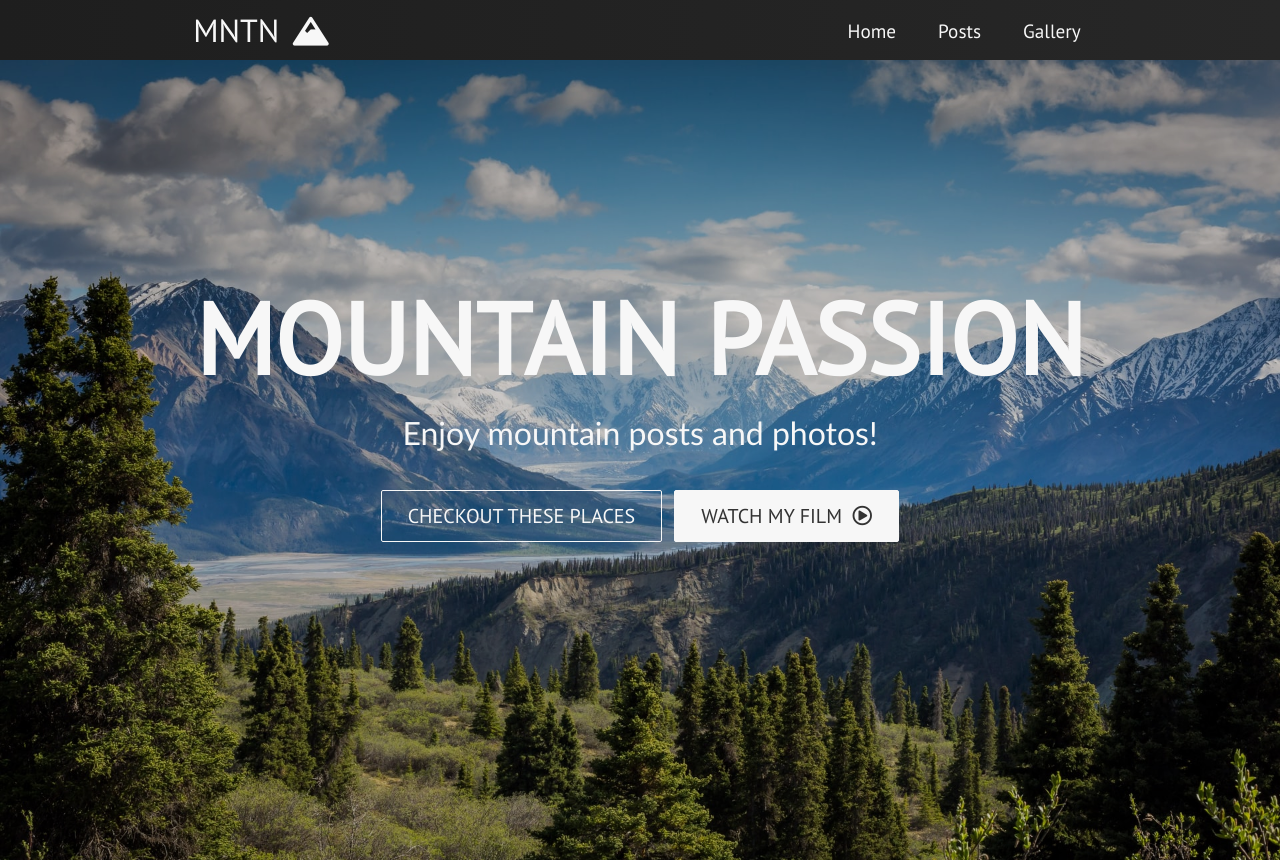
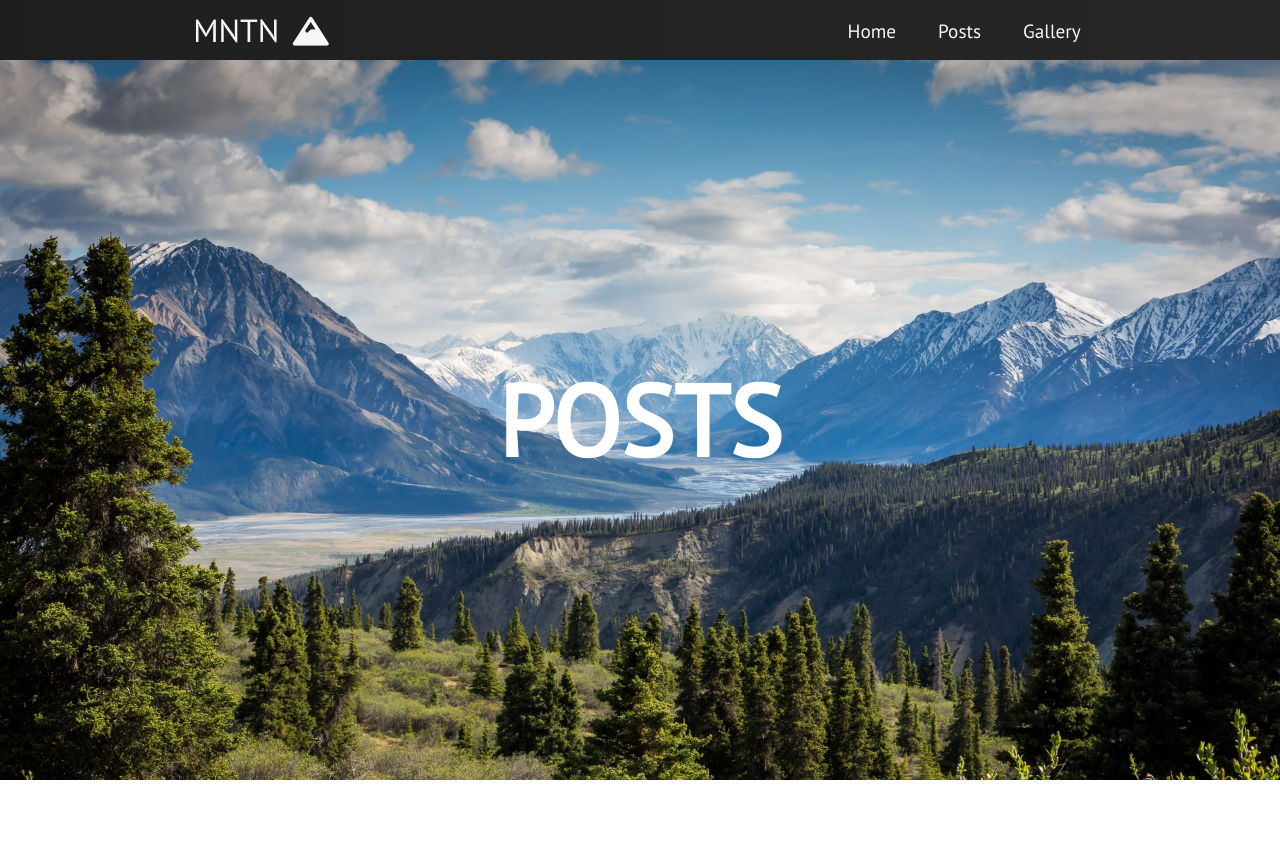
Before and after one commit to poluna/mountain-blog, a React (Create React App) app: page /posts in a window 1280 px wide. Shown: the top 862 px of the page. After the commit the page ends 800 px from the top, so only its background shows below. Built offline with nearby package versions, Linux system fonts and the light colour scheme.

Commit message:
Separate pages in another folder

```diff
--- a/src/App.css
+++ b/src/App.css
@@ -9,3 +9,18 @@
   box-sizing: border-box;
   font-family: "PT Sans", sans-serif;
 }
+
+.posts,
+.gallery {
+  display: flex;
+  height: 90vh;
+  align-items: center;
+  justify-content: center;
+  font-size: 3rem;
+  background-image: url("/images/img-home.jpg");
+  background-position: center;
+  background-size: cover;
+  background-repeat: no-repeat;
+  color: #fff;
+  font-size: 100px;
+}
--- a/src/App.js
+++ b/src/App.js
@@ -2,20 +2,19 @@ import React from "react";
 import { BrowserRouter as Router, Switch, Route } from "react-router-dom";
 import "./App.css";
 import Navbar from "./components/Navbar";
-import MainPanel from "./components/MainPanel";
-import Cards from "./components/Cards";
-import Footer from "./components/Footer";
+import Home from "./components/pages/Home";
+import Posts from "./components/pages/Posts";
+import Gallery from "./components/pages/Gallery";
 
 function App() {
   return (
     <>
       <Router>
         <Navbar />
-        <MainPanel />
-        <Cards />
-        <Footer />
         <Switch>
-          <Route path="/" exact />
+          <Route path="/" exact component={Home} />
+          <Route path="/posts" component={Posts} />
+          <Route path="/gallery" component={Gallery} />
         </Switch>
       </Router>
     </>
--- /dev/null
+++ b/src/components/pages/Gallery.js
@@ -0,0 +1,6 @@
+import React from "react";
+import "../../App.css";
+
+export default function Gallery() {
+  return <h1 className="gallery">GALLERY</h1>;
+}
--- /dev/null
+++ b/src/components/pages/Home.js
@@ -0,0 +1,17 @@
+import React from "react";
+import "../../App.css";
+import Cards from "../Cards";
+import Footer from "../Footer";
+import MainPanel from "../MainPanel";
+
+function Home() {
+  return (
+    <>
+      <MainPanel />
+      <Cards />
+      <Footer />
+    </>
+  );
+}
+
+export default Home;
--- /dev/null
+++ b/src/components/pages/Posts.js
@@ -0,0 +1,6 @@
+import React from "react";
+import "../../App.css";
+
+export default function Posts() {
+  return <h1 className="posts">POSTS</h1>;
+}
```
